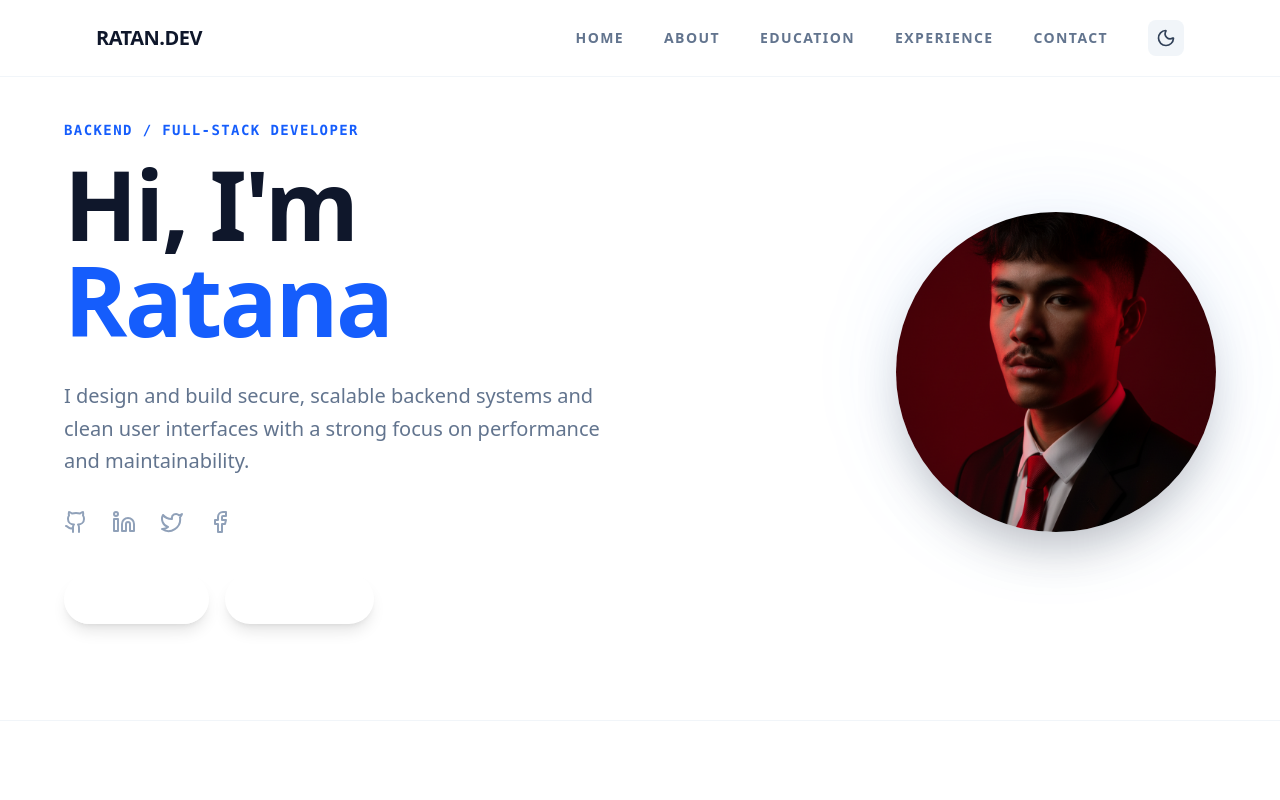
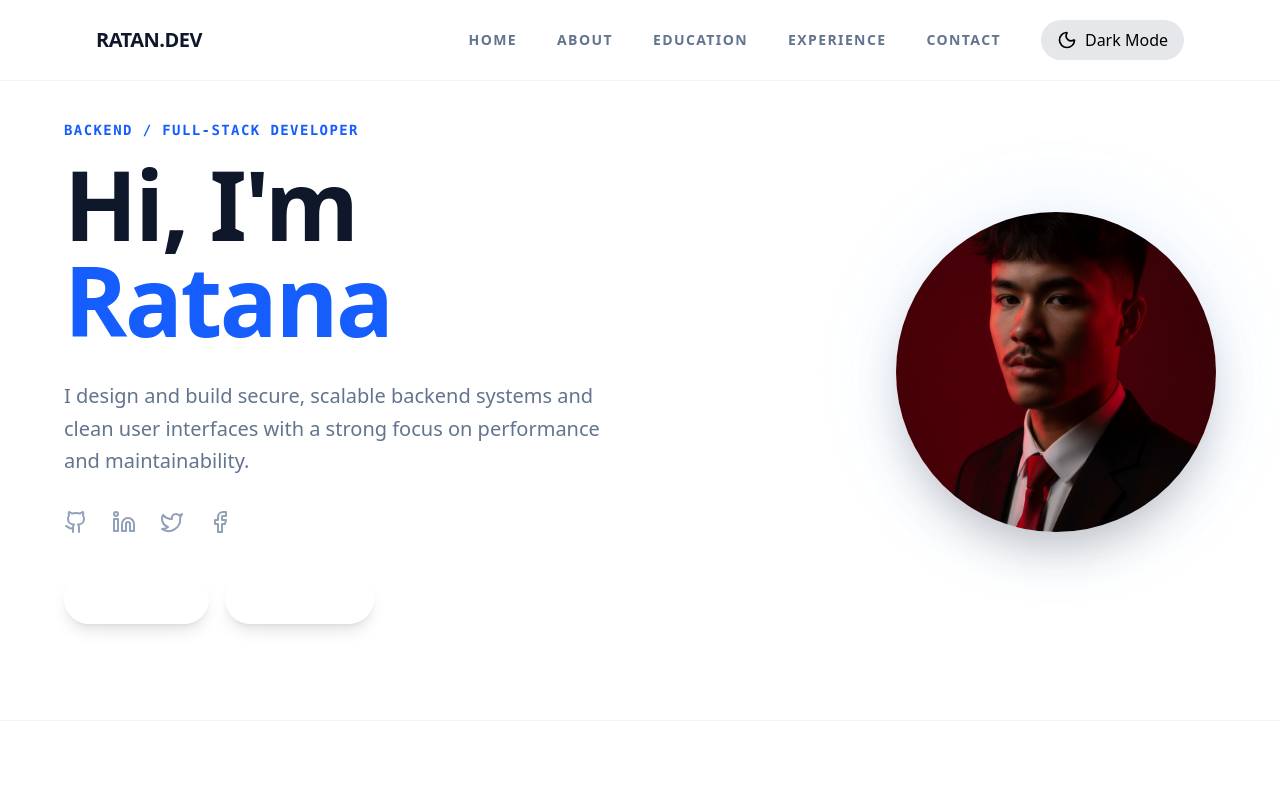
Before and after one commit to samrith-ratana/portfolio, a Next.js app: page / in a window 1280 px wide. Shown: the top 800 px of the page. Built offline with nearby package versions, Linux system fonts and the light colour scheme.

Commit message:
add vrecel v2.0.3

```diff
--- a/src/components/Navbar.tsx
+++ b/src/components/Navbar.tsx
@@ -4,6 +4,8 @@ import { useState, useEffect } from "react";
 import { useTheme } from "next-themes";
 import { Moon, Sun } from "lucide-react";
 import Link from "next/link";
+import ThemeToggle from "@/components/themes/ThemeToggle";
+
 
 export default function Navbar() {
   const { theme, setTheme } = useTheme();
@@ -40,17 +42,7 @@ export default function Navbar() {
             ))}
           </div>
 
-          <button
-            onClick={() => setTheme(theme === "dark" ? "light" : "dark")}
-            className="p-2 rounded-lg bg-slate-100 dark:bg-slate-800 hover:ring-2 ring-blue-400 transition-all text-slate-700 dark:text-slate-200"
-            aria-label="Toggle Dark Mode"
-          >
-            {mounted ? (
-              theme === "dark" ? <Sun size={20} /> : <Moon size={20} />
-            ) : (
-              <div className="w-5 h-5" /> // Placeholder to prevent layout shift
-            )}
-          </button>
+<ThemeToggle/>
         </div>
       </div>
     </nav>
```
